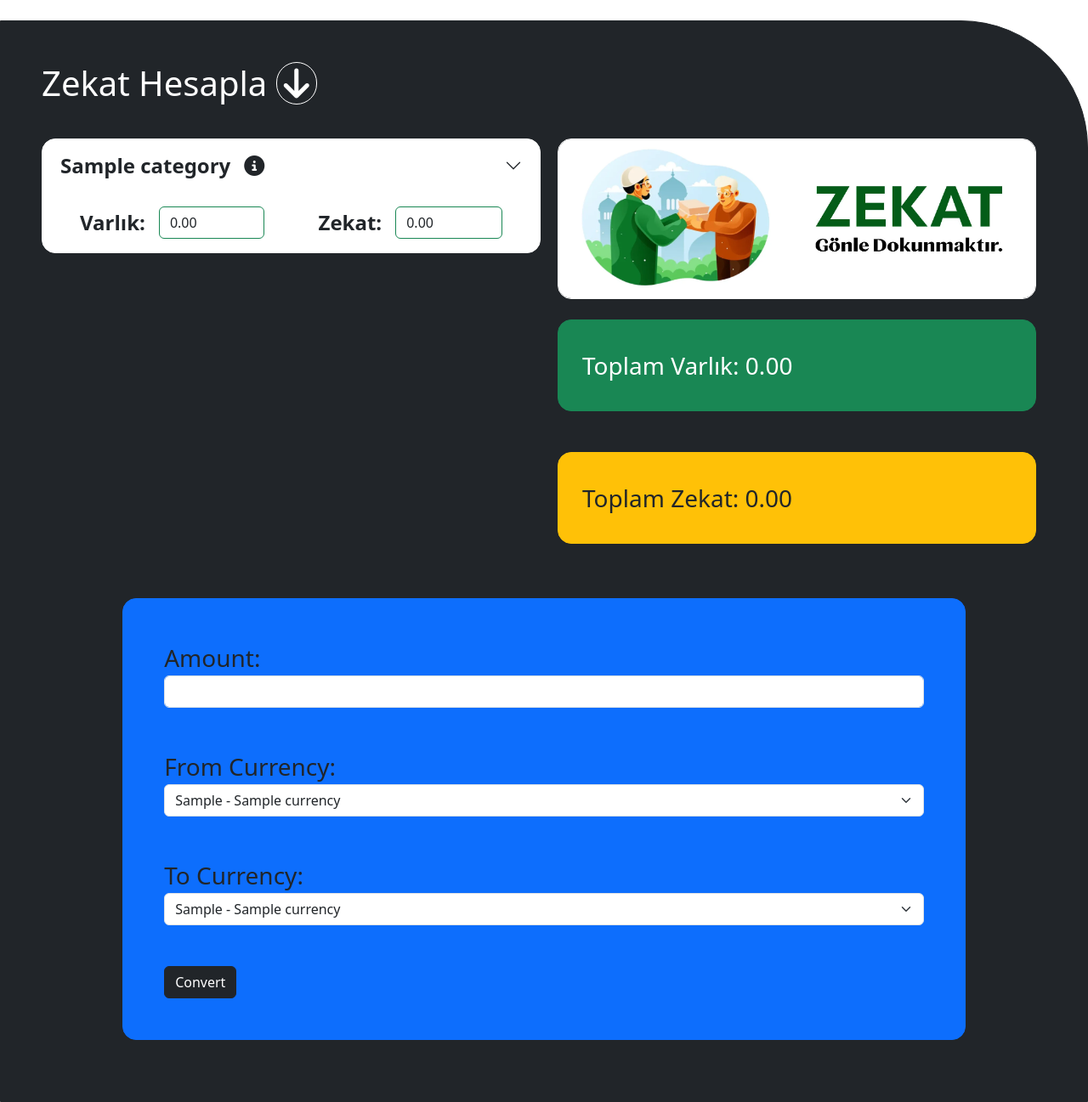
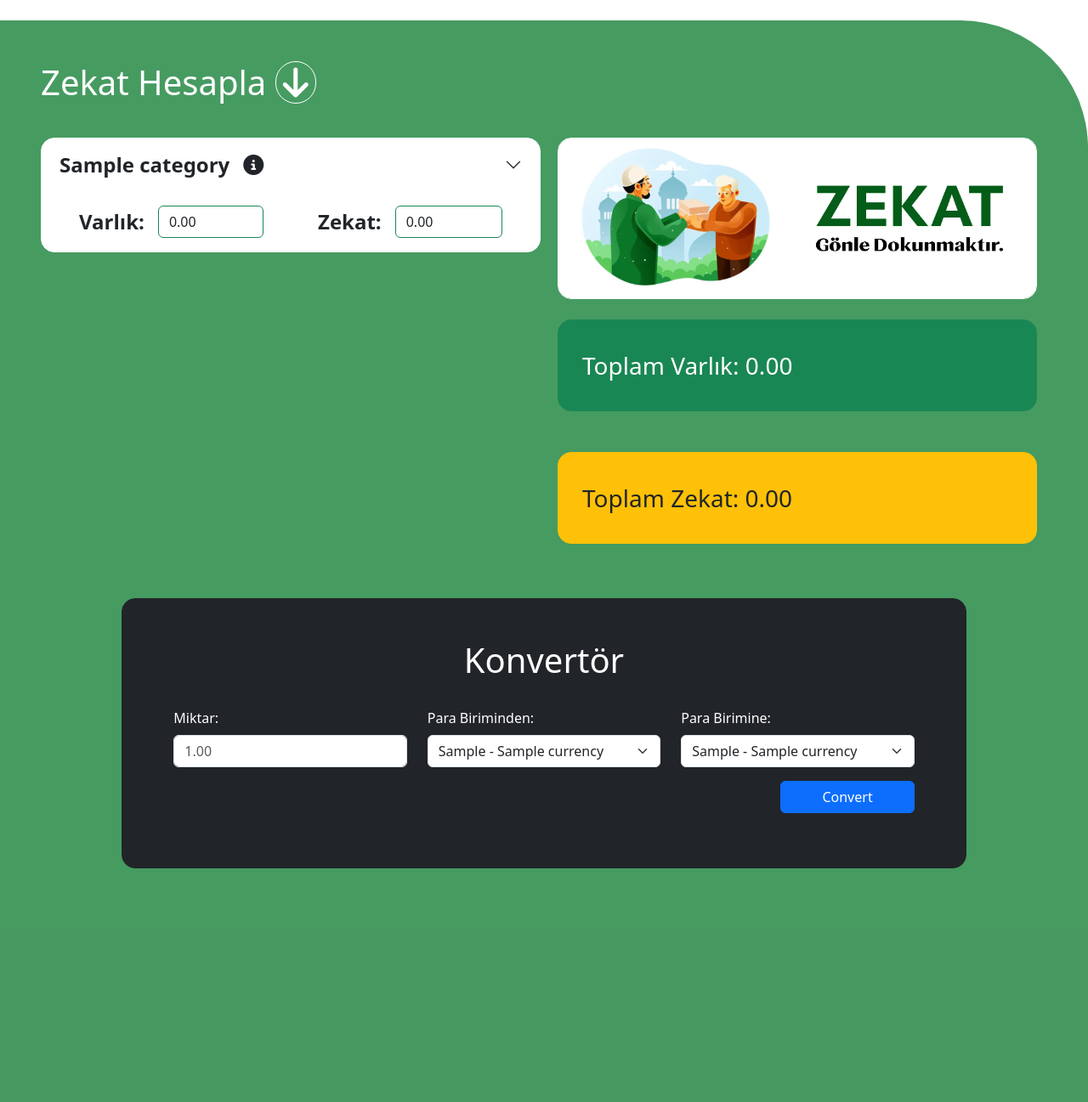
Before and after one commit to MehemmedQ2003/Zakat_Calculator, a Django app: page / in a window 1280 px wide. Shown: the part 92-1389 px from the top of the page at 85% size. After the commit the page ends 1114 px from the top, so only its background shows below. Run offline with Django 5.2, Linux system fonts and the light colour scheme; tables that the repository leaves empty hold one stand-in row (values such as "Sample post"); some libraries are stand-ins or nearby versions.

Commit message:
Frontend Updated

```diff
--- a/zakat_project/templates/base.html
+++ b/zakat_project/templates/base.html
@@ -43,7 +43,7 @@
       </div>
     </nav>
 
-    <header class="mt-4 bg-dark border border-dark" style="border-top-right-radius: 150px">
+    <header class="mt-4" style="background: #469B61; border-top-right-radius: 150px">
       <div class="container-fluid px-5 py-5">
         <h1 class="text-white mb-4">
           {% trans 'Zekat Hesapla' %}
@@ -126,29 +126,41 @@
 
           <div class='container'>
             <div class='row d-flex align-items-center justify-content-center'>
-              <div class='col-lg-10 col-md-12 col-sm-12 border border-primary bg-primary rounded-4 my-4 p-5'>
+              <div class='col-lg-10 col-md-12 col-sm-12 border border-dark bg-dark rounded-4 my-4 p-5'>
                 <form method="POST">
                   {% csrf_token %}
-                  <label class='fs-3' for="amount ">Amount:</label>
+                  <h1 class='text-white text-center mb-4'>Konvertör</h1>
+                  <div class='container'>
+                    <div class='row'>
+                      <div class='col-lg-4 col-md-12 col-sm-12'>
+                        <label class='fs-6 my-2 text-white' for="amount">Miktar:</label>
                         <div class="totalPriceInput">
-                    <input type="text" id="amount" name="amount" class='form-control' /><br /><br />
+                          <input type="text" id="amount" name="amount" placeholder='1.00' class='form-control'/>
                         </div>
-
-                  <label class='fs-3' for="from_currency">From Currency:</label>
+                      </div>
+                      <div class='col-lg-4 col-md-6 col-sm-12'>
+                        <label class='fs-6 my-2 text-white' for="from_currency">Para Biriminden:</label>
                         <select id="from_currency" name="from_currency" required class="form-select" aria-label="Default select example">
                           {% for currency in currencies %}
                             <option value="{{ currency.abreviation }}">{{ currency.abreviation }} - {{ currency.name }}</option>
                           {% endfor %}
-                  </select><br /><br />
-
-                  <label class='fs-3' for="to_currency">To Currency:</label>
+                        </select>
+                      </div>
+                      <div class='col-lg-4 col-md-6 col-sm-12'>
+                        <label class='fs-6 my-2 text-white' for="to_currency">Para Birimine:</label>
                         <select id="to_currency" name="to_currency" required class="form-select" aria-label="Default select example">
                           {% for currency in currencies %}
                             <option value="{{ currency.abreviation }}">{{ currency.abreviation }} - {{ currency.name }}</option>
                           {% endfor %}
-                  </select><br /><br />
-
-                  <button type="submit" class='btn btn-dark text-white'>Convert</button>
+                        </select>
+                      </div>
+                      <div class='col-12 my-3'>
+                        <div class='d-flex align-items-center justify-content-end'>
+                          <button type="submit" class='btn btn-primary text-white px-5'>Convert</button>
+                        </div>
+                      </div>
+                    </div>
+                  </div>
                 </form>
 
                 {% if converted_amount %}
```
Lines whose indentation alone changed are shown as unchanged.
